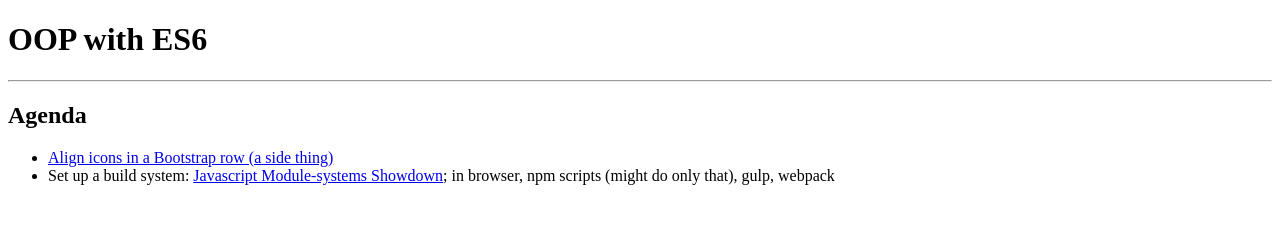
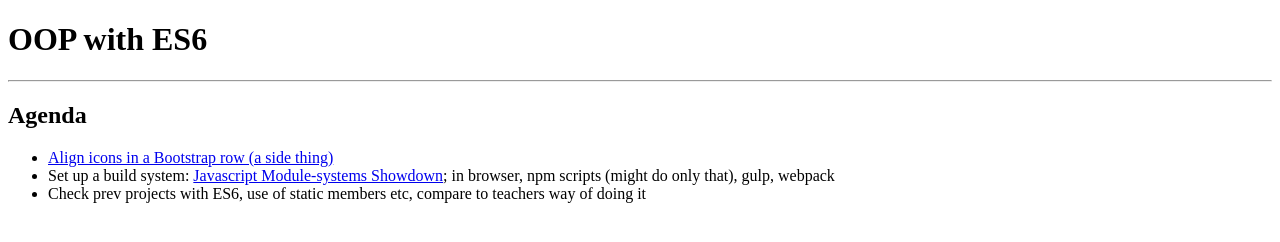
Before and after one commit to henrikmathiesen/OOPwithES6, a plain HTML site: page index.html in a window 1280 px wide. Drawn offline with Linux system fonts and the light colour scheme.

Commit message:
-text info

```diff
--- a/index.html
+++ b/index.html
@@ -17,6 +17,9 @@
         <li>
             Set up a build system: <a href="https://auth0.com/blog/javascript-module-systems-showdown/">Javascript Module-systems Showdown</a>; in browser, npm scripts (might do only that), gulp, webpack
         </li>
+        <li>
+            Check prev projects with ES6, use of static members etc, compare to teachers way of doing it
+        </li>
     </ul>
   </body>
 </html>
```
